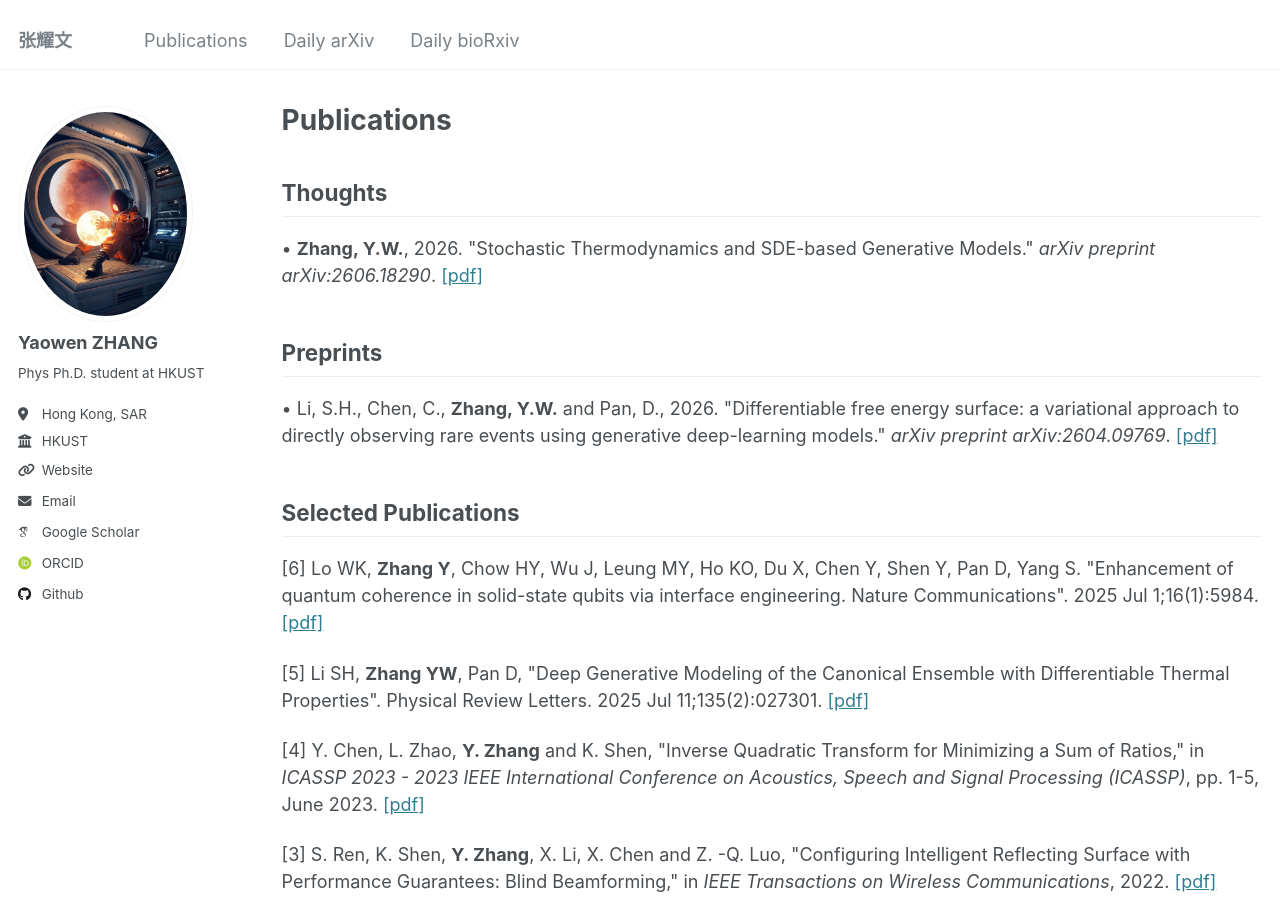
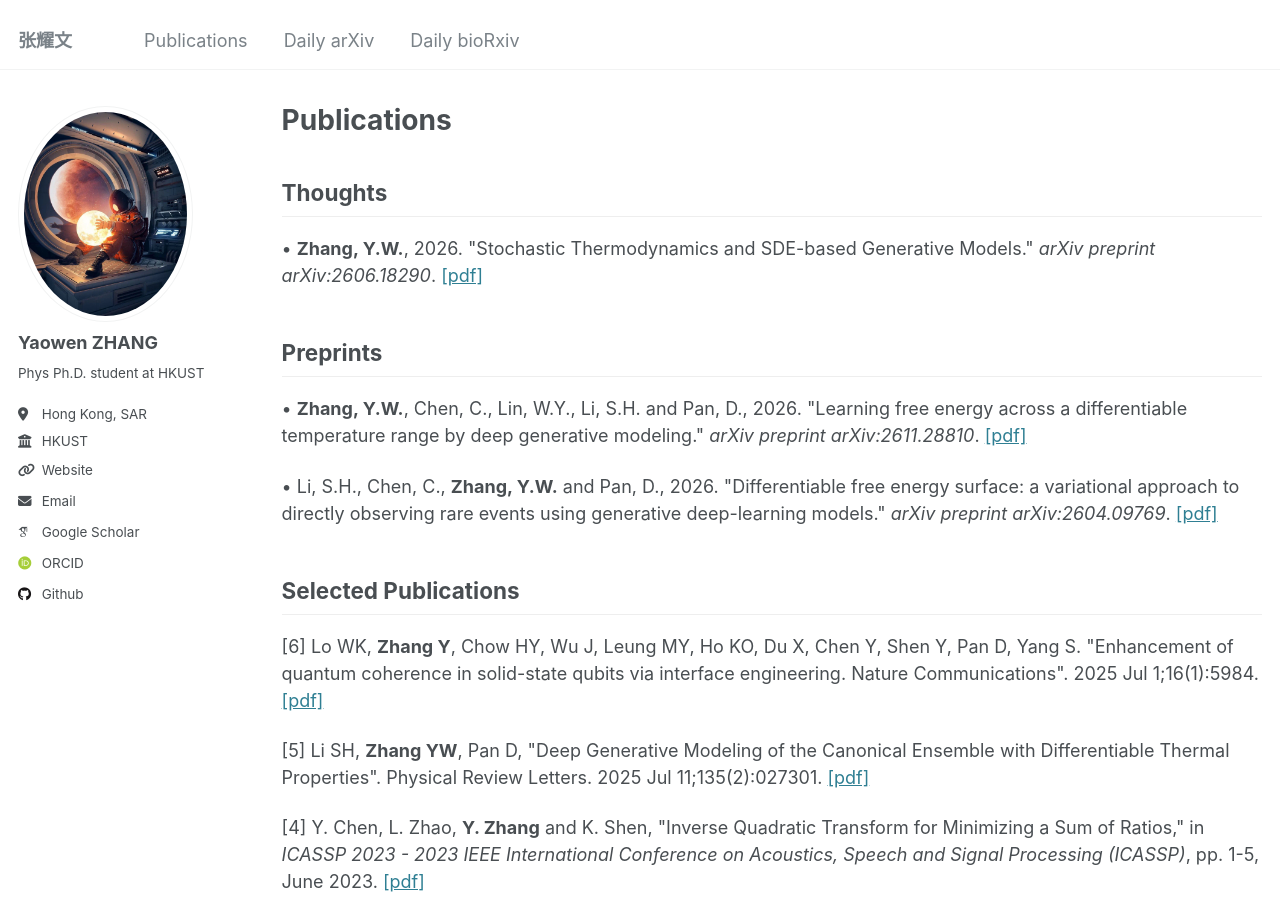
Before and after one commit to phyzyw/phyzyw.github.io, a Jekyll site: the page built from _pages/publications.html, in a window 1280 px wide and 900 px high. Built offline with Jekyll 4.4.1, drawn with Linux system fonts in a browser that asks for light colours; some web fonts are replaced.

Commit message:
Add November 2026 arXiv preprint

```diff
--- a/_pages/publications.html
+++ b/_pages/publications.html
@@ -24,6 +24,10 @@ author_profile: true
 <section id="thoughts" style="margin-bottom: 50px;">
   <h2 style="border-bottom: 1px solid #eee; padding-bottom: 10px;">Preprints</h2>
   <div class="preprints-list">
+    <div class="publication-item">
+      <p>• <strong>Zhang, Y.W.</strong>, Chen, C., Lin, W.Y., Li, S.H. and Pan, D., 2026. "Learning free energy across a differentiable temperature range by deep generative modeling." <em>arXiv preprint arXiv:2611.28810</em>.
+      <a href="https://arxiv.org/abs/2611.28810" target="_blank">[pdf]</a></p>
+    </div>
     <div class="publication-item">
       <p>• Li, S.H., Chen, C., <strong>Zhang, Y.W.</strong> and Pan, D., 2026. "Differentiable free energy surface: a variational approach to directly observing rare events using generative deep-learning models." <em>arXiv preprint arXiv:2604.09769</em>.
       <a href="https://arxiv.org/abs/2604.09769" target="_blank">[pdf]</a></p>
```
